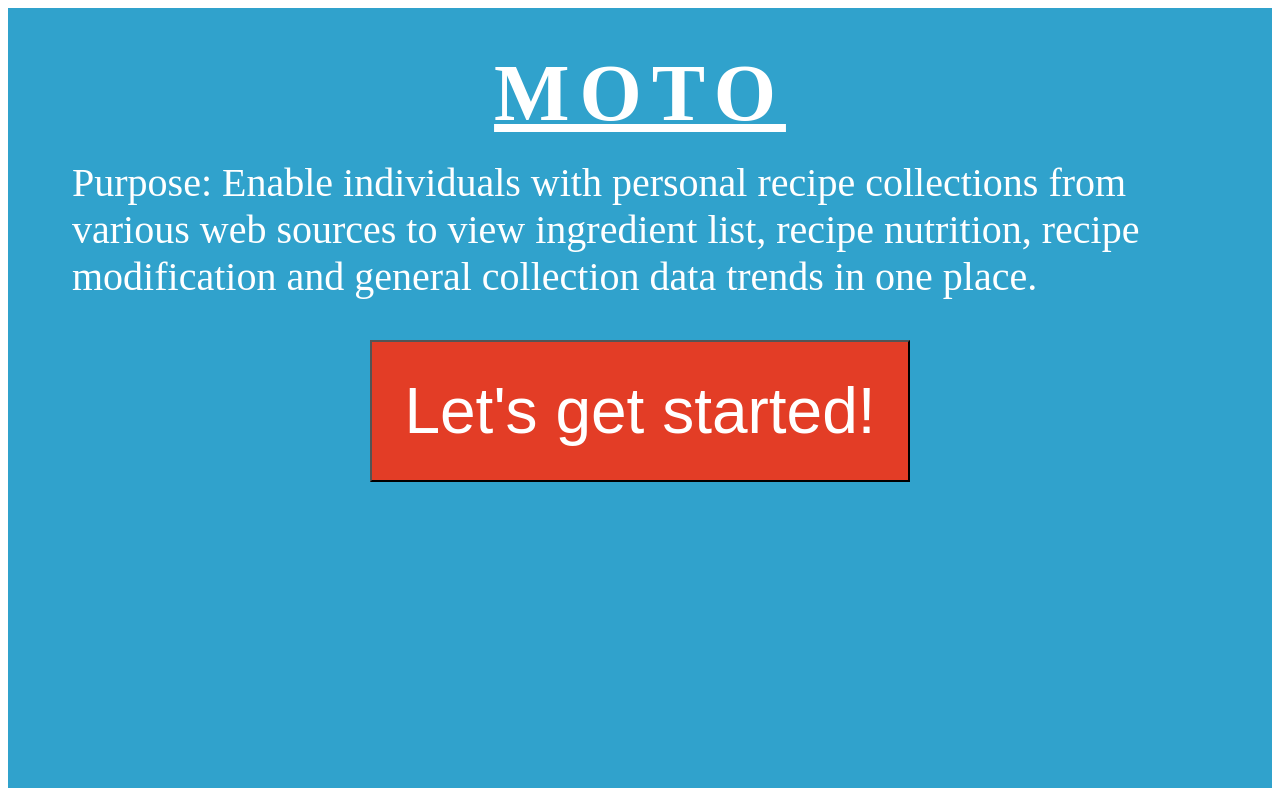
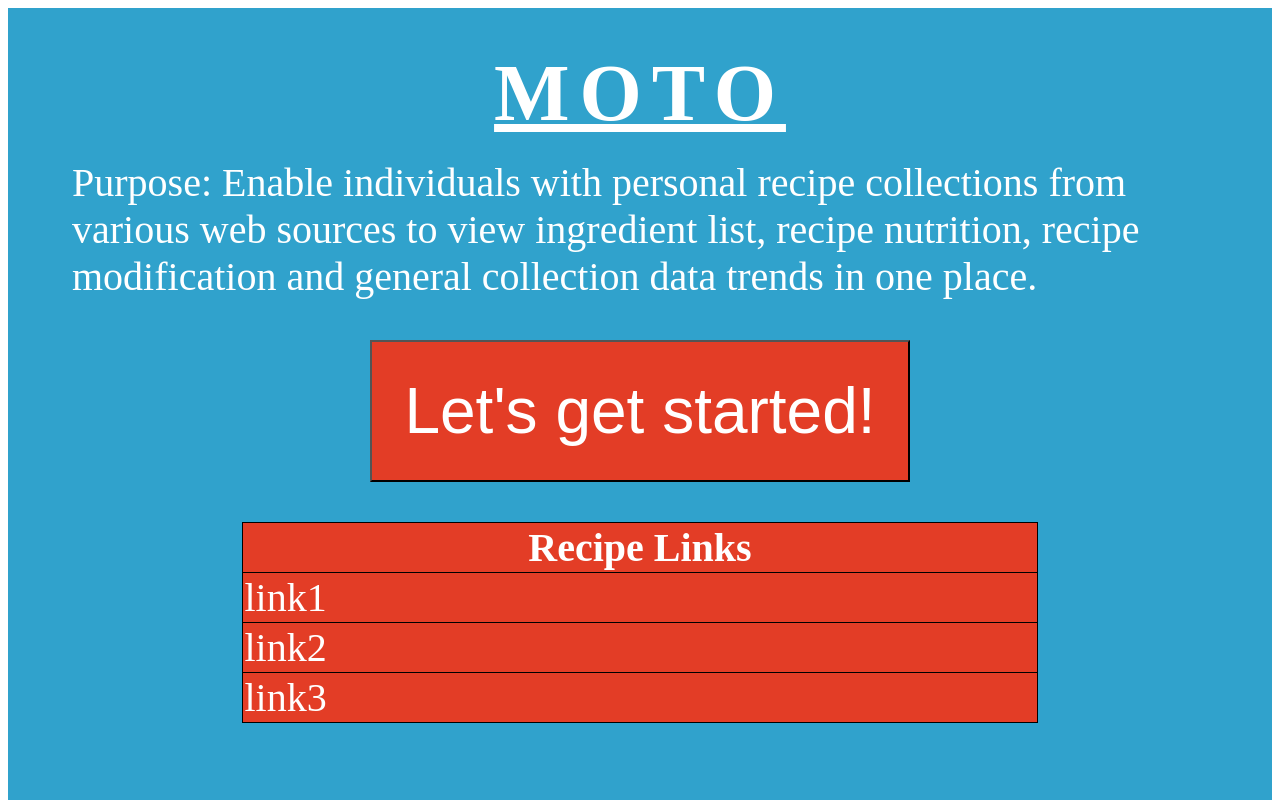
Before and after one commit to Tayloraki/Moto, an Angular app: page / in a window 1280 px wide. Shown: the top 800 px of the page. Built offline with nearby package versions, Linux system fonts and the light colour scheme.

Commit message:
Initial Link Table

```diff
--- a/src/app/app.component.html
+++ b/src/app/app.component.html
@@ -7,4 +7,18 @@
   <div class="button-container">
     <button>Let's get started!</button>
   </div>
+
+  <div id="links-container">
+    <table id="links">
+      <thead>
+        <th>Recipe Links</th>
+      </thead>
+      <tbody>
+        <tr *ngFor="let link of links">
+          <td>{{ link }}</td>
+        </tr>
+      </tbody>
+    </table>
+  </div>
+
 </div>
--- a/src/app/app.component.scss
+++ b/src/app/app.component.scss
@@ -4,7 +4,7 @@
     background-color: $blue;
     color: white;
     font-size: 2.5rem;
-    height: 87.5vh;
+    height: 107.5vh;
     padding: 5vh 5vw;
 }
 
@@ -31,3 +31,23 @@
         cursor: pointer;
     }
 }
+
+#links-container {
+    display: flex;
+    justify-content: center;
+    align-items: center;
+    margin-top: 5vh;
+
+    table, th, td {
+        border: 1px solid black;
+        border-collapse: collapse;
+        width: 70%
+    }
+
+    #links {
+        color: white;
+        background-color: $orange;
+        padding: 2vw;
+
+    }
+}
--- a/src/app/app.component.ts
+++ b/src/app/app.component.ts
@@ -1,10 +1,16 @@
-import { Component } from '@angular/core'
+import { Component, OnInit } from '@angular/core'
 
 @Component({
   selector: 'app-root',
   templateUrl: './app.component.html',
   styleUrls: ['./app.component.scss']
 })
-export class AppComponent {
+export class AppComponent implements OnInit {
+  links: string[] = ['link1', 'link2', 'link3']
 
+  constructor() { }
+
+  ngOnInit(): void {
+
+  }
 }
```
